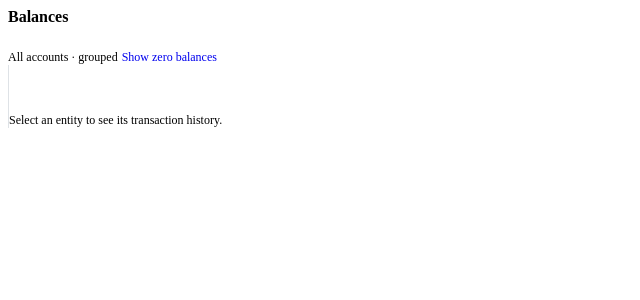
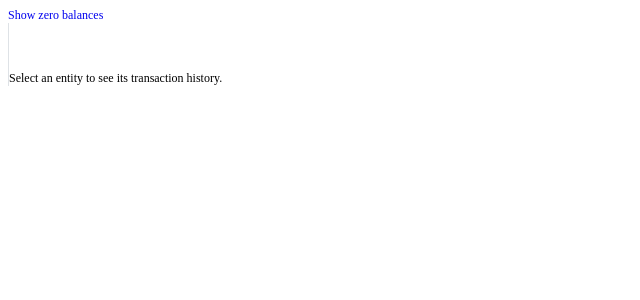
Before and after one commit to edelgm6/ledger, a Django app: page /tag/balances/ in a window 1280 px wide. Shown: the top 300 px of the page, without its empty margins (0-640 px from the left). Run offline with Django 3.2, Linux system fonts and the light colour scheme; the visitor is signed in with stand-in values (Sample User, id 1); data that the repository does not hold is empty; parts of the project's set-up code (start-up, migrations or seed data) failed here and were passed over.

Commit message:
Clean up grouped Balances page display
- Remove redundant 'Balances' h4 header and 'All accounts · grouped'
  label; toggle link is now right-aligned on its own
- Simplify group header subtext to show only the hidden entity count
  (e.g. '3 hidden') instead of 'X of Y entities · Z hidden'
- Suppress closed accounts that have no non-zero balance entities when
  hide_zero=True; they reappear when the user clicks 'Show zero balances'
- Switch to 50/50 column split (col-md-6 each) so the balances table
  and history panel share equal width
- Add tests covering the closed-account suppression logic

Co-Authored-By: Claude Sonnet 4.6 <noreply@anthropic.com>

```diff
--- a/api/services/entity_services.py
+++ b/api/services/entity_services.py
@@ -150,6 +150,7 @@ def get_grouped_entities_balances(hide_zero: bool = True) -> List[GroupedEntityB
         .values(
             "account__id",
             "account__name",
+            "account__is_closed",
             "entity__id",
             "entity__name",
         )
@@ -183,7 +184,7 @@ def get_grouped_entities_balances(hide_zero: bool = True) -> List[GroupedEntityB
 
     raw_groups: dict = {}
     for row in qs:
-        acct_key = (row["account__id"], row["account__name"])
+        acct_key = (row["account__id"], row["account__name"], row["account__is_closed"])
         if acct_key not in raw_groups:
             raw_groups[acct_key] = []
         raw_groups[acct_key].append(
@@ -199,7 +200,7 @@ def get_grouped_entities_balances(hide_zero: bool = True) -> List[GroupedEntityB
         )
 
     result = []
-    for (acct_id, acct_name), all_rows in raw_groups.items():
+    for (acct_id, acct_name, is_closed), all_rows in raw_groups.items():
         net_balance = Decimal("0.00")
         nonzero_rows = []
         zero_count = 0
@@ -209,6 +210,9 @@ def get_grouped_entities_balances(hide_zero: bool = True) -> List[GroupedEntityB
                 zero_count += 1
             else:
                 nonzero_rows.append(r)
+
+        if hide_zero and not nonzero_rows and is_closed:
+            continue
 
         result.append(
             GroupedEntityBalances(
--- a/ledger/templates/api/tables/entity-balances-grouped.html
+++ b/ledger/templates/api/tables/entity-balances-grouped.html
@@ -1,7 +1,5 @@
 {% load humanize %}
-<h4 class="mb-1">Balances</h4>
-<div class="d-flex align-items-center justify-content-between mb-2">
-    <span class="text-secondary" style="font-size:.75rem;">All accounts · grouped</span>
+<div class="d-flex justify-content-end mb-2">
     <a href="#"
        hx-get="{% url 'entity-balances' %}?hide_zero={% if hide_zero %}0{% else %}1{% endif %}"
        hx-target="#balances-table"
@@ -15,21 +13,17 @@
 </div>
 
 <div class="row no-gutters">
-    <div class="col-md-7 pr-2">
+    <div class="col-md-6 pr-2">
         {% for group in grouped_balances %}
             <div class="group-section mb-3">
                 <div class="group-header d-flex align-items-baseline justify-content-between">
                     <div>
                         {{ group.account_name }}
-                        <span class="text-secondary ml-2" style="font-size:.7rem; font-weight:normal;">
-                            {% if group.rows %}
-                                {{ group.rows|length }}{% if group.zero_count %} of {{ group.rows|length|add:group.zero_count }}{% endif %}
-                                {{ group.rows|length|pluralize:"entity,entities" }}
-                                {% if group.zero_count %}· {{ group.zero_count }} hidden{% endif %}
-                            {% else %}
-                                {{ group.zero_count }} zero-balance {{ group.zero_count|pluralize:"entity,entities" }} hidden
-                            {% endif %}
-                        </span>
+                        {% if group.zero_count %}
+                            <span class="text-secondary ml-2" style="font-size:.7rem; font-weight:normal;">
+                                {{ group.zero_count }} hidden
+                            </span>
+                        {% endif %}
                     </div>
                     <div class="text-secondary" style="font-size:.7rem;">
                         Net ${{ group.net_balance|floatformat:2|intcomma }}
@@ -69,7 +63,7 @@
             </div>
         {% endfor %}
     </div>
-    <div class="col-md-5 pl-2" style="border-left:1px solid #dee2e6;">
+    <div class="col-md-6 pl-2" style="border-left:1px solid #dee2e6;">
         <div id="history-table" style="position:sticky; top:1rem;">
             {% if entity_history_table %}
                 {{ entity_history_table }}
```
Also changed, not shown: api/tests/services/test_entity_services.py (+74 -0 lines).
